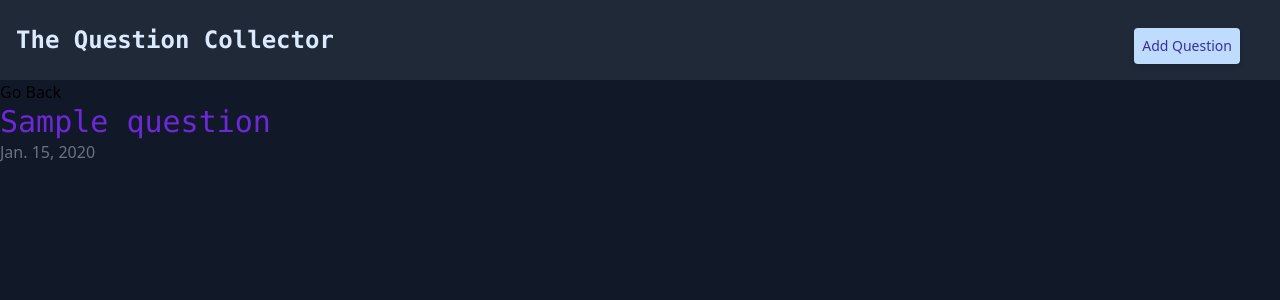
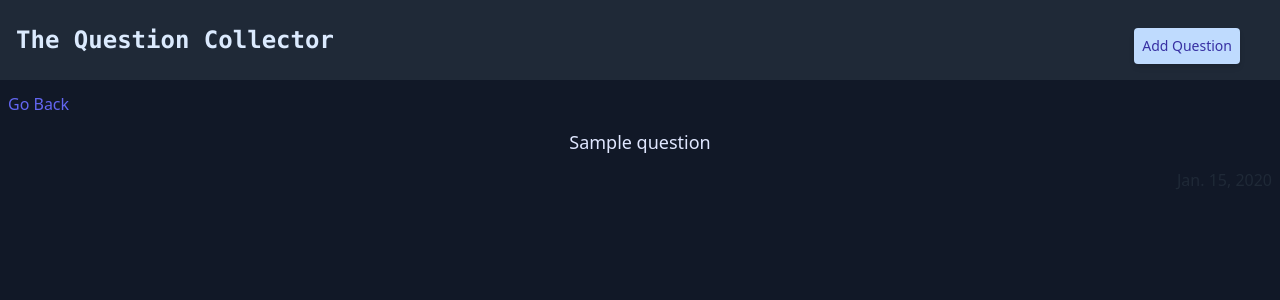
Before and after one commit to TKB-Web-Agency/the_question_collector, a Django app: a page that uses home/templates/home/question_detail.html in a window 1280 px wide. Shown: the top 300 px of the page. Run offline with Django 3.2, Linux system fonts and the light colour scheme; tables that the repository leaves empty hold one stand-in row (values such as "Sample post"); some libraries are stand-ins or nearby versions.

Commit message:
added backbutton file & changed sytle of question detail page

```diff
--- a/home/templates/home/add_new_question.html
+++ b/home/templates/home/add_new_question.html
@@ -1,8 +1,8 @@
 {% extends "home/base.html" %}
 
 {% block content %}
-<body class="bg-gray-400">
-<a href="javascript:history.back()">Go Back</a>
+
+{% include "home/back_button.html" %}
 
 	<div class="grid grid-cols-1 place-items-start p-8">
 		<form action="{% url 'home:add_new_question' %}" method="post">
--- /dev/null
+++ b/home/templates/home/back_button.html
@@ -0,0 +1,3 @@
+<div class="pl-2 pt-3">
+	<a class="text-indigo-500" href="javascript:history.back()">Go Back</a>
+</div>
--- a/home/templates/home/question_detail.html
+++ b/home/templates/home/question_detail.html
@@ -2,12 +2,15 @@
 
 {% block content %}
 
-<a href="javascript:history.back()">Go Back</a>
+{% include "home/back_button.html" %}
 
-<body class="bg-gray-400">
-	<h1 class="text-purple-700 font-mono text-3xl">{{ object.title }}</h1>
-	<p class="text-gray-500">{{ object.date_created }}</p>
+<div class="text-center">
+	<h1 class="p-3 text-indigo-100 text-lg">{{ object.title }}</h1>
+</div>
 
-</body>
+<div class="pr-2 grid place-items-end">
+	<p class="text-gray-800 hover:text-gray-600">{{ object.date_created }}</p>
+</div>
+
 
 {% endblock %}
--- a/theme/static/css/dist/styles.css
+++ b/theme/static/css/dist/styles.css
@@ -782,8 +782,14 @@ select {
 .place-items-start {
 	place-items: start;
 }
+.place-items-end {
+	place-items: end;
+}
 .items-center {
 	align-items: center;
+}
+.items-end {
+	align-items: flex-end;
 }
 .justify-center {
 	justify-content: center;
@@ -822,8 +828,49 @@ select {
 .p-5 {
 	padding: 1.25rem;
 }
+.p-1 {
+	padding: 0.25rem;
+}
+.p-3 {
+	padding: 0.75rem;
+}
+.p-6 {
+	padding: 1.5rem;
+}
+.py-2 {
+	padding-top: 0.5rem;
+	padding-bottom: 0.5rem;
+}
+.py-8 {
+	padding-top: 2rem;
+	padding-bottom: 2rem;
+}
+.pt-2 {
+	padding-top: 0.5rem;
+}
+.pt-9 {
+	padding-top: 2.25rem;
+}
+.pt-6 {
+	padding-top: 1.5rem;
+}
+.pt-8 {
+	padding-top: 2rem;
+}
+.pl-2 {
+	padding-left: 0.5rem;
+}
+.pt-3 {
+	padding-top: 0.75rem;
+}
+.pr-2 {
+	padding-right: 0.5rem;
+}
 .text-center {
 	text-align: center;
+}
+.text-right {
+	text-align: right;
 }
 .font-serif {
 	font-family: ui-serif, Georgia, Cambria, "Times New Roman", Times, serif;
@@ -850,6 +897,10 @@ select {
 .text-3xl {
 	font-size: 1.875rem;
 	line-height: 2.25rem;
+}
+.text-lg {
+	font-size: 1.125rem;
+	line-height: 1.75rem;
 }
 .font-bold {
 	font-weight: 700;
@@ -880,6 +931,18 @@ select {
 	--tw-text-opacity: 1;
 	color: rgba(107, 114, 128, var(--tw-text-opacity));
 }
+.text-gray-200 {
+	--tw-text-opacity: 1;
+	color: rgba(229, 231, 235, var(--tw-text-opacity));
+}
+.text-indigo-500 {
+	--tw-text-opacity: 1;
+	color: rgba(99, 102, 241, var(--tw-text-opacity));
+}
+.text-gray-800 {
+	--tw-text-opacity: 1;
+	color: rgba(31, 41, 55, var(--tw-text-opacity));
+}
 .shadow-md {
 	--tw-shadow: 0 4px 6px -1px rgba(0, 0, 0, 0.1), 0 2px 4px -1px rgba(0, 0, 0, 0.06);
 	box-shadow: var(--tw-ring-offset-shadow, 0 0 #0000), var(--tw-ring-shadow, 0 0 #0000), var(--tw-shadow);
@@ -905,6 +968,10 @@ select {
 	--tw-text-opacity: 1;
 	color: rgba(79, 70, 229, var(--tw-text-opacity));
 }
+.hover\:text-gray-600:hover {
+	--tw-text-opacity: 1;
+	color: rgba(75, 85, 99, var(--tw-text-opacity));
+}
 @media (min-width: 768px) {
 
 	.md\:mr-6 {
```
